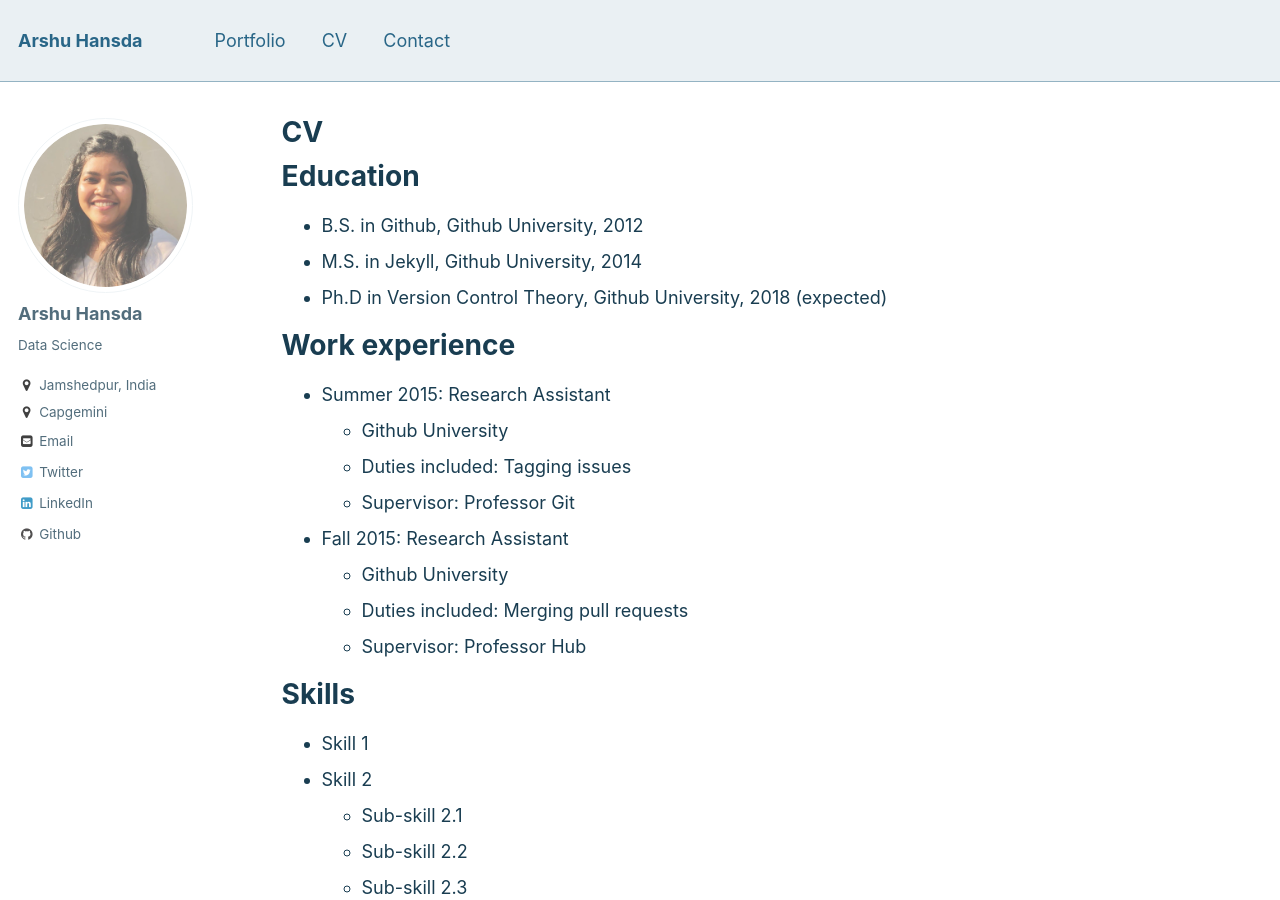
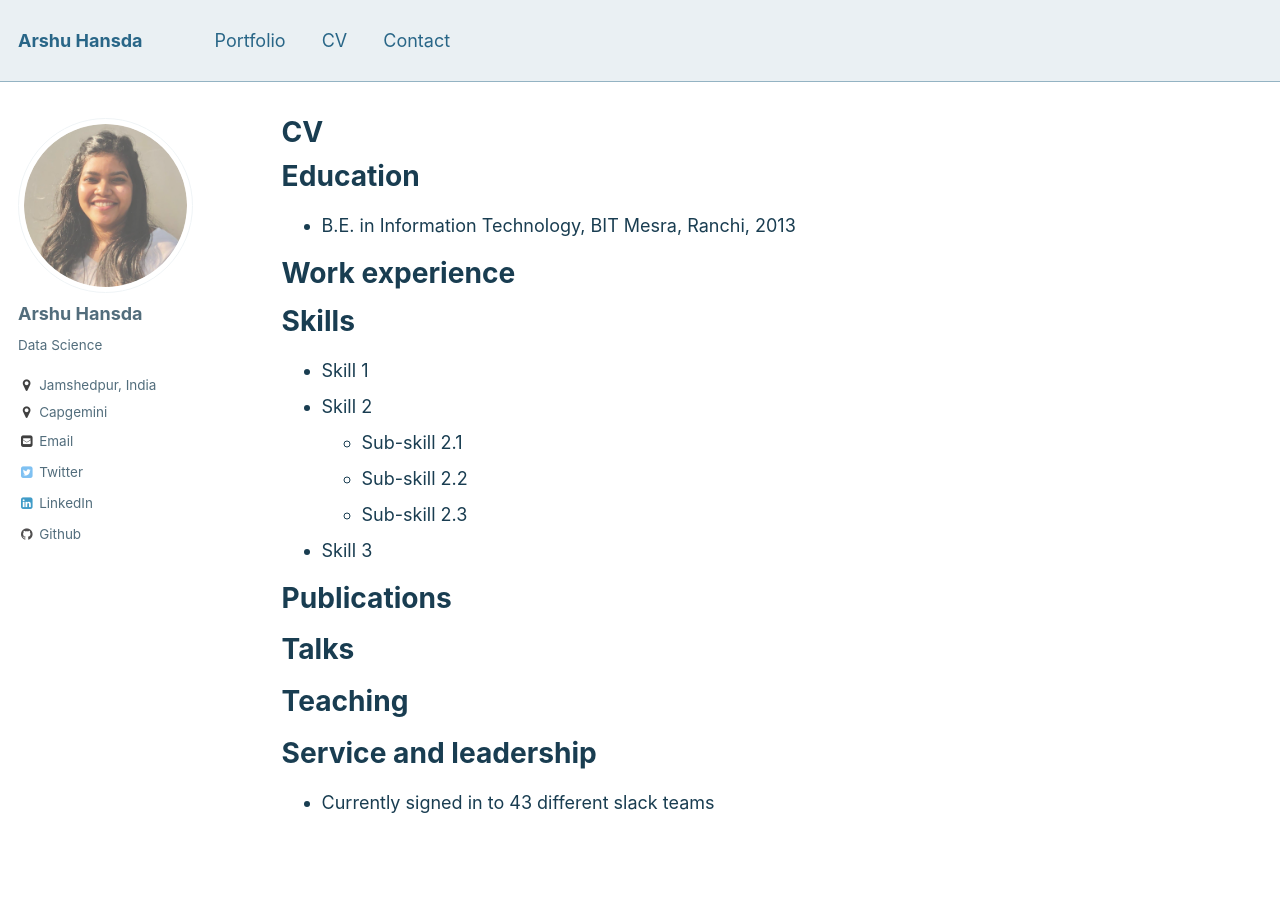
Before and after one commit to arshuhansda/arshuhansda.github.io, a Jekyll site: the page built from _pages/cv.md, in a window 1280 px wide and 900 px high. Built offline with Jekyll 4.4.1, drawn with Linux system fonts in a browser that asks for light colours.

Commit message:
archive cv updated 20240206

```diff
--- a/_pages/cv.md
+++ b/_pages/cv.md
@@ -11,21 +11,11 @@ redirect_from:
 
 Education
 ======
-* B.S. in Github, Github University, 2012
-* M.S. in Jekyll, Github University, 2014
-* Ph.D in Version Control Theory, Github University, 2018 (expected)
+* B.E. in Information Technology, BIT Mesra, Ranchi, 2013
+
 
 Work experience
 ======
-* Summer 2015: Research Assistant
-  * Github University
-  * Duties included: Tagging issues
-  * Supervisor: Professor Git
-
-* Fall 2015: Research Assistant
-  * Github University
-  * Duties included: Merging pull requests
-  * Supervisor: Professor Hub
 
 Skills
 ======
```
